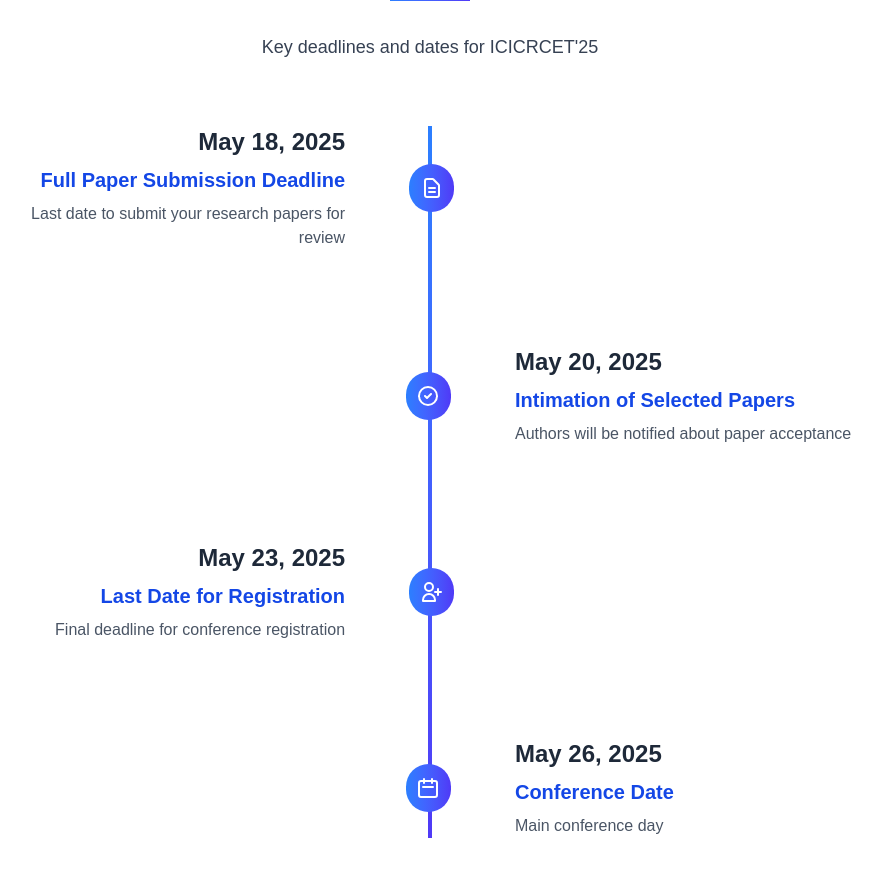
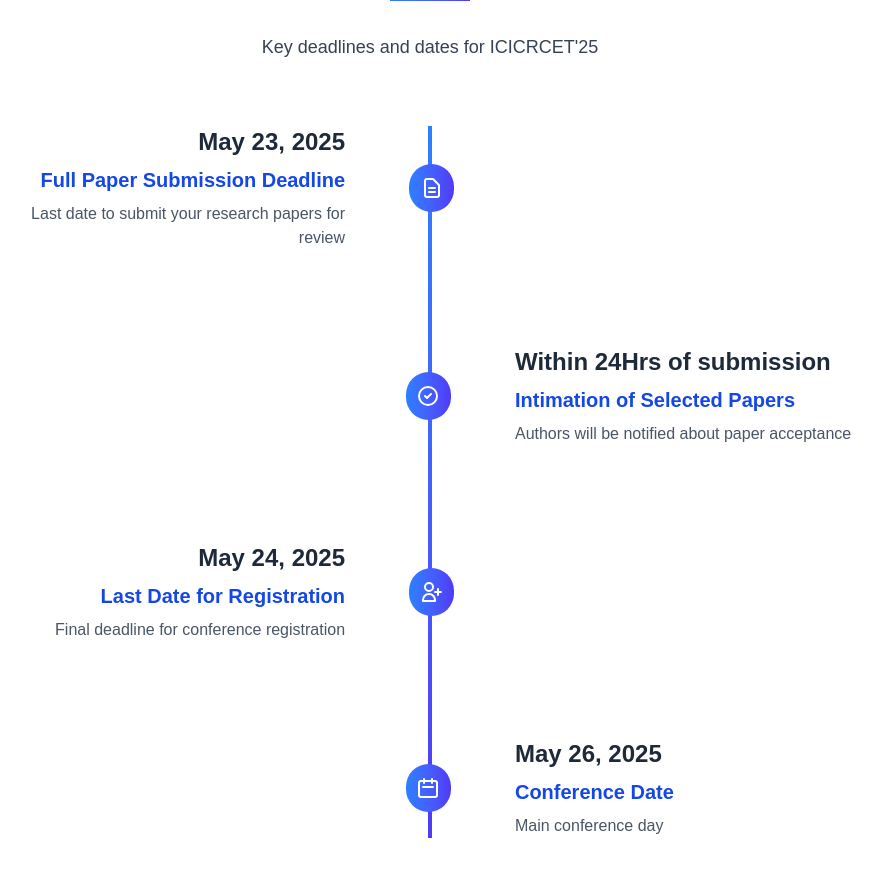
Before and after one commit to kartheesan05/ncic, a Next.js app: page / in a window 1280 px wide. Shown: the part 3160-4036 px from the top of the page, without its empty margins (210-1092 px from the left). Built offline with nearby package versions, Linux system fonts and the light colour scheme.

Commit message:
updated timeline and brochure

```diff
--- a/src/app/page.jsx
+++ b/src/app/page.jsx
@@ -628,7 +628,7 @@ export default function Home() {
               >
                                   {[
                     {
-                    date: "May 18, 2025",
+                      date: "May 23, 2025",
                       title: "Full Paper Submission Deadline",
                       description: "Last date to submit your research papers for review",
                       icon: (
@@ -638,7 +638,7 @@ export default function Home() {
                       )
                     },
                     {
-                    date: "May 20, 2025",
+                      date: "Within 24Hrs of submission",
                       title: "Intimation of Selected Papers",
                       description: "Authors will be notified about paper acceptance",
                       icon: (
@@ -648,7 +648,7 @@ export default function Home() {
                       )
                     },
                     {
-                    date: "May 23, 2025",
+                      date: "May 24, 2025",
                       title: "Last Date for Registration",
                       description: "Final deadline for conference registration",
                       icon: (
```
Also changed, not shown: 1 other file (tests, documents, lock files or other folders). Lines whose indentation alone changed are shown as unchanged.
